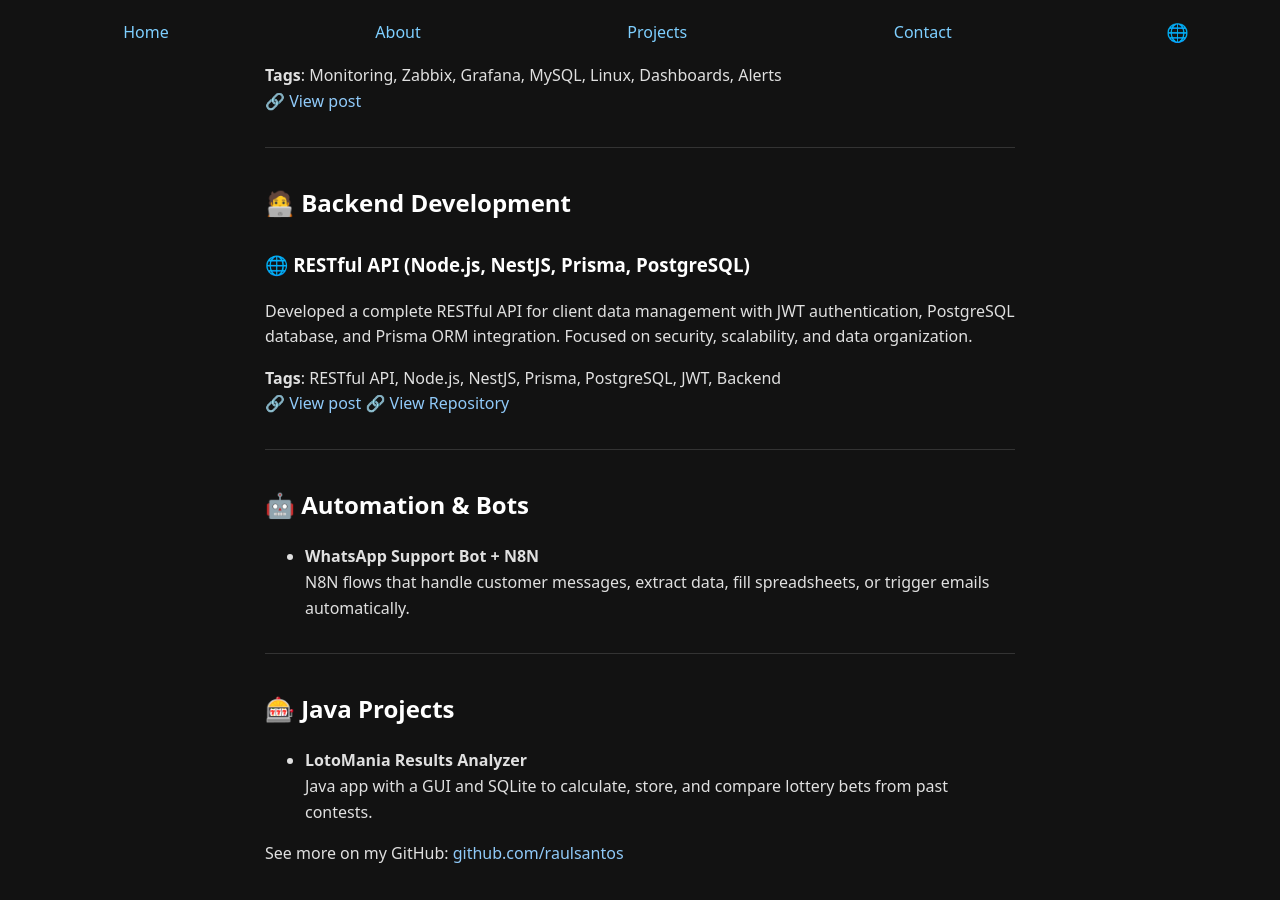
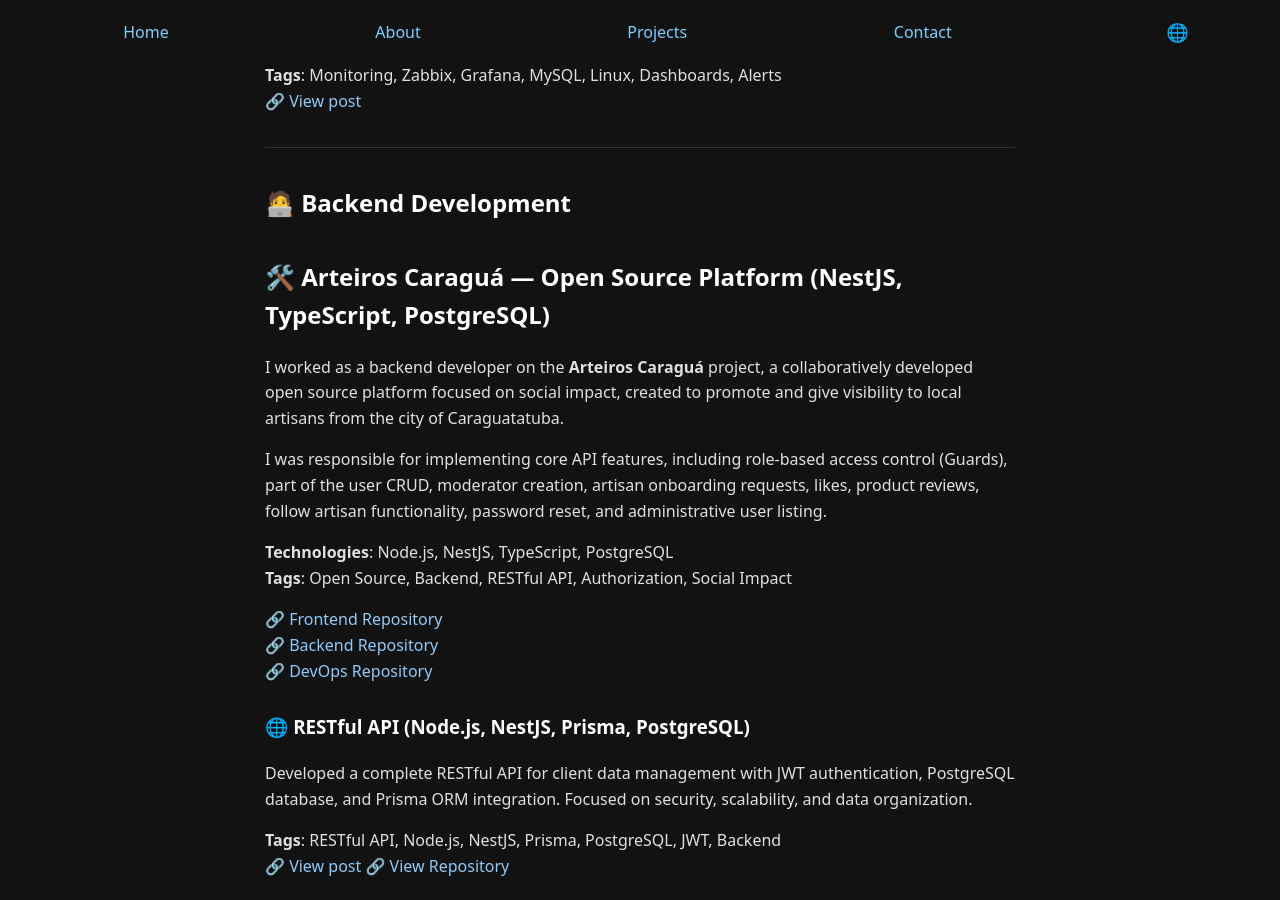
Before and after one commit to RaulAnselmoDSantos/RaulAnselmoPortfolio, a Jekyll site: the page built from en/projects.md, in a window 1280 px wide and 900 px high, scrolled down 923 px. Built offline with Jekyll 4.4.1, drawn with Linux system fonts in a browser that asks for light colours.

Commit message:
feat: adding the new project to the site

```diff
--- a/en/projects.md
+++ b/en/projects.md
@@ -58,6 +58,19 @@ Implemented a monitoring system for over 100 devices (servers and workstations).
 
 ## 🧑‍💻 Backend Development
 
+## 🛠️ Arteiros Caraguá — Open Source Platform (NestJS, TypeScript, PostgreSQL)
+
+I worked as a backend developer on the **Arteiros Caraguá** project, a collaboratively developed open source platform focused on social impact, created to promote and give visibility to local artisans from the city of Caraguatatuba.
+
+I was responsible for implementing core API features, including role-based access control (Guards), part of the user CRUD, moderator creation, artisan onboarding requests, likes, product reviews, follow artisan functionality, password reset, and administrative user listing.
+
+**Technologies**: Node.js, NestJS, TypeScript, PostgreSQL
+**Tags**: Open Source, Backend, RESTful API, Authorization, Social Impact
+
+🔗 [Frontend Repository](https://github.com/artesaos-project/frontend)
+🔗 [Backend Repository](https://github.com/artesaos-project/nest-api)
+🔗 [DevOps Repository](https://github.com/artesaos-project/devops)
+
 ### 🌐 RESTful API (Node.js, NestJS, Prisma, PostgreSQL)
 
 Developed a complete RESTful API for client data management with JWT authentication, PostgreSQL database, and Prisma ORM integration. Focused on security, scalability, and data organization.
```
Also changed, not shown: pt/projetos.md (+13 -0 lines).
